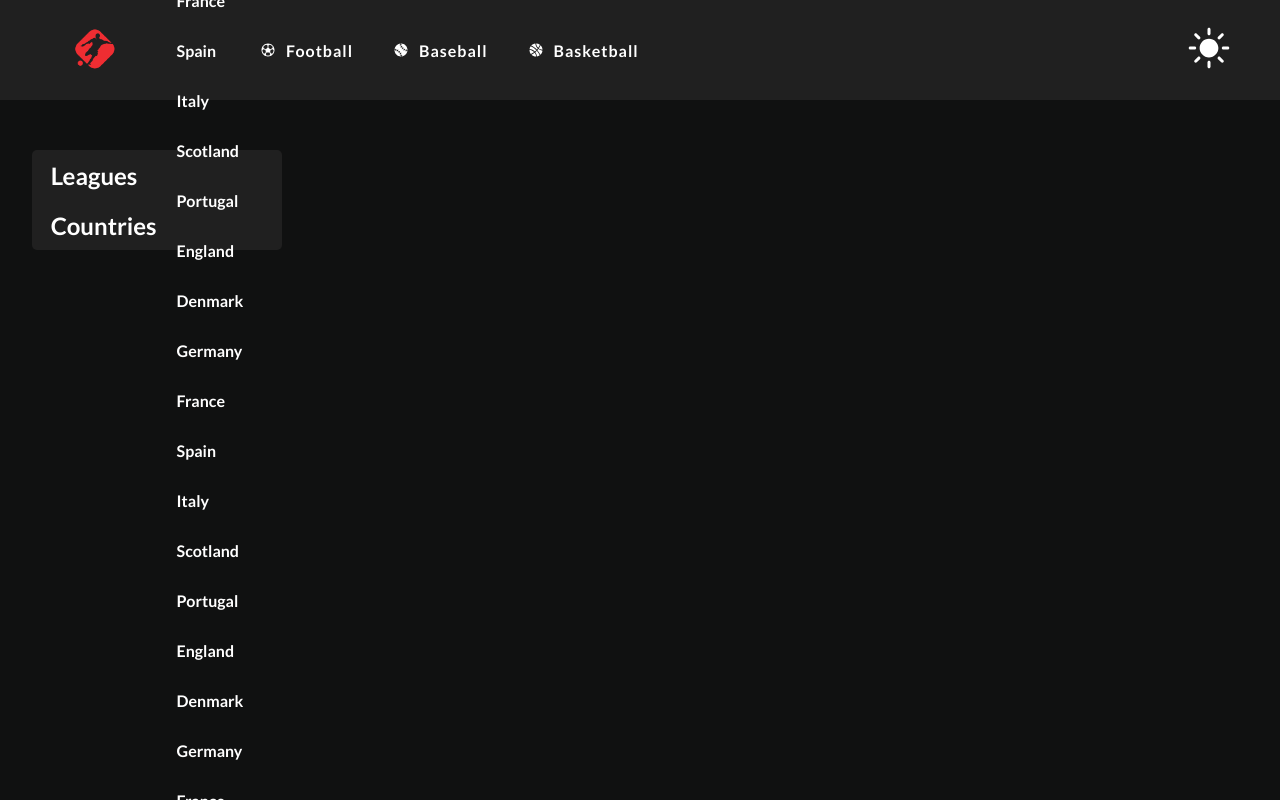
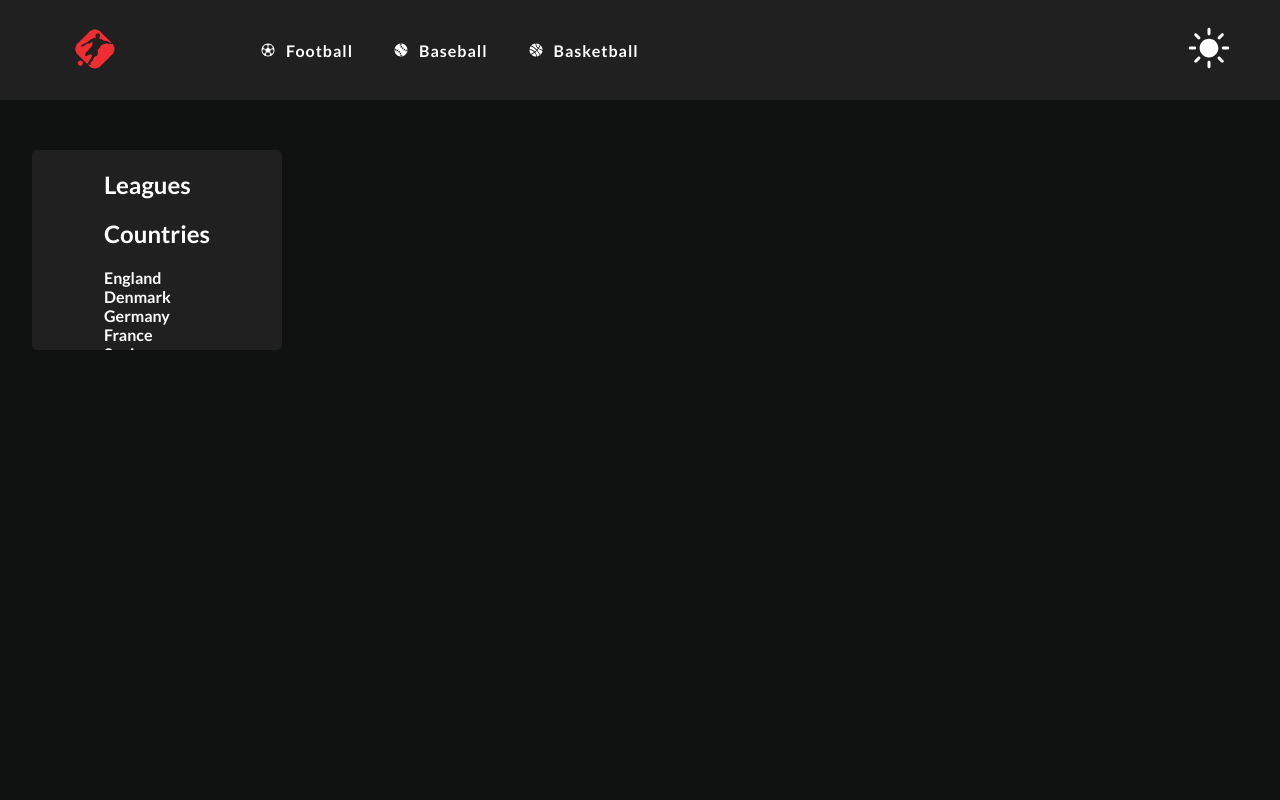
Before and after one commit to SurrenderAt20/Livescore, a React (Create React App) app: page / in a window 1280 px wide. Both pictures are taken after a click on the item "Countries". Shown: the top 800 px of the page. Built offline with nearby package versions, Linux system fonts and the light colour scheme.

Commit message:
vertical

```diff
--- a/src/smallerComponents/verticalNavBar.js
+++ b/src/smallerComponents/verticalNavBar.js
@@ -64,14 +64,16 @@ export const VerticalNavBar = () => {
 
   const handleLeagueClick = () => {
     setShowLeagues(!showLeagues);
+    setShowCountries(false);
   };
 
   const handleCountryClick = () => {
     setShowCountries(!showCountries);
+    setShowLeagues(false);
   };
 
   return (
-    <nav className="verticalNavBar">
+    <nav className={`verticalNavBar ${showCountries ? "expanded" : ""}`}>
       <ul>
         <li className="menuItem" onClick={handleLeagueClick}>
           <h2>Leagues</h2>
@@ -88,12 +90,8 @@ export const VerticalNavBar = () => {
           {showCountries && (
             <ul className="subMenu">
               {selectedSport.countries.map((country, index) => (
-                <div className="countries">
-                  <ul>
-                    {selectedSport.countries.map((country, index) => (
-                      <li key={index}>{country}</li>
-                    ))}
-                  </ul>
+                <div className="countriesContainer">
+                  <li key={index}>{country}</li>
                 </div>
               ))}
             </ul>
@@ -103,39 +101,3 @@ export const VerticalNavBar = () => {
     </nav>
   );
 };
-
-/* return (
-    <nav className="verticalNavBar">
-      <ul>
-        {sports.map((sport) => (
-          <li
-            key={sport.path}
-            onClick={() => handleSportClick(sport)}
-            className={selectedSport === sport ? "active" : ""}
-          >
-            {sport.icon}
-            <span>{sport.name}</span>
-          </li>
-        ))}
-        <li className="menuItem" onClick={handleLeagueClick}>
-          Leagues
-          {showLeagues && (
-            <ul className="subMenu">
-              {selectedSport.leagues.map((league, index) => (
-                <li key={index}>{league}</li>
-              ))}
-            </ul>
-          )}
-        </li>
-      </ul>
-      <div className="leagues">
-        <h3>{selectedSport.name} Leagues</h3>
-        <ul>
-          {selectedSport.leagues.map((league, index) => (
-            <li key={index}>{league}</li>
-          ))}
-        </ul>
-      </div>
-    </nav>
-  );
-}; */
--- a/src/styles/VerticalNavBar.css
+++ b/src/styles/VerticalNavBar.css
@@ -1,8 +1,3 @@
-body {
-  margin: 0;
-  padding: 0;
-}
-
 .verticalNavBar {
   display: flex;
   flex-direction: column;
@@ -12,6 +7,12 @@ body {
   background-color: #202020;
   margin-left: 2rem;
   border-radius: 5px;
+  overflow: hidden;
+  transition: height 0.3s ease;
+}
+
+.verticalNavBar.expanded {
+  height: 200px;
 }
 
 .verticalNavBar ul {
@@ -19,30 +20,3 @@ body {
   margin: 0;
   padding: 0;
 }
-
-.verticalNavBar li {
-  display: flex;
-  align-items: center;
-  justify-content: flex-start;
-  width: 100%;
-  height: 50px;
-  padding: 0 20px;
-  cursor: pointer;
-}
-
-.verticalNavBar li:hover {
-  background-color: #e6e6e6;
-}
-
-.verticalNavBar .active {
-  background-color: #d4d4d4;
-}
-
-.verticalNavBar svg {
-  margin-right: 10px;
-}
-
-.verticalNavBar span {
-  font-size: 16px;
-  font-weight: bold;
-}
```
